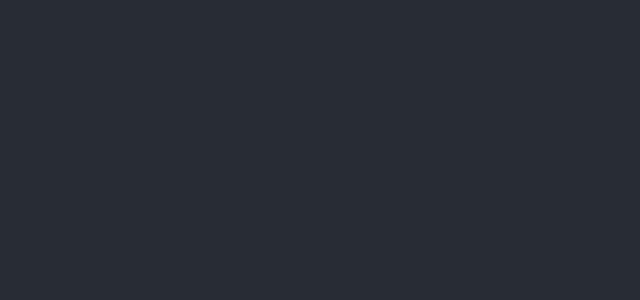
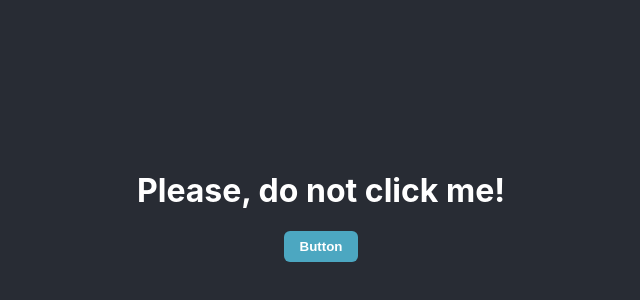
Before and after one commit to Kaartje2go/React-Workshop, a React (Create React App) app: page /demo in a window 1280 px wide. Before the commit this address had no page. Shown: the part 178-478 px from the top of the page, without its empty margins (319-959 px from the left). Built offline with nearby package versions, Linux system fonts and the light colour scheme.

Commit message:
feat: Added the demo content to the example branch

```diff
--- a/src/App.jsx
+++ b/src/App.jsx
@@ -1,4 +1,5 @@
 import { Routes, Route } from 'react-router';
+import DemoContainer from './Components/Containers/DemoContainer';
 import DetailContainer from './Components/Containers/DetailContainer';
 import GalleryContainer from './Components/Containers/GalleryContainer';
 import './App.css';
@@ -7,8 +8,9 @@ const App = () => {
   return (
     <div className="app">
       <Routes>
-        <Route path="/" element={<GalleryContainer />} />
-        <Route path="/detail/:planetId" element={<DetailContainer />} />
+        <Route path="/" element={ <GalleryContainer /> } />
+        <Route path="/detail/:planetId" element={ <DetailContainer /> } />
+        <Route path="/demo" element={ <DemoContainer /> } />
       </Routes>
     </div>
   );
--- /dev/null
+++ b/src/Components/Atoms/DemoComponent/DemoComponent.css
@@ -0,0 +1,3 @@
+.demo-component {
+    text-align: center;
+}
--- /dev/null
+++ b/src/Components/Atoms/DemoComponent/index.jsx
@@ -0,0 +1,22 @@
+import React, { useEffect, useState } from 'react';
+import './DemoComponent.css'
+
+const DemoComponent = (props) => {
+    const buttonText = 'Button';
+    const [title, setTitle] = useState('Loading simulation...');
+
+    useEffect(() => {
+        setTitle('Please, do not click me!')
+    }, []);
+
+    return (
+        <div className="demo-component">
+            <h1>{ title }</h1>
+            <button className="button" onClick={ () => setTitle('Why would you do that?') }>
+                { buttonText }
+            </button>
+        </div>
+    );
+};
+
+export default DemoComponent;
--- /dev/null
+++ b/src/Components/Containers/DemoContainer/index.jsx
@@ -0,0 +1,12 @@
+import React from 'react';
+import DemoComponent from '../../Atoms/DemoComponent';
+
+const DemoContainer = () => {
+    return (
+        <div className="container container--centered">
+            <DemoComponent />
+        </div>
+    );
+}
+
+export default DemoContainer;
```
